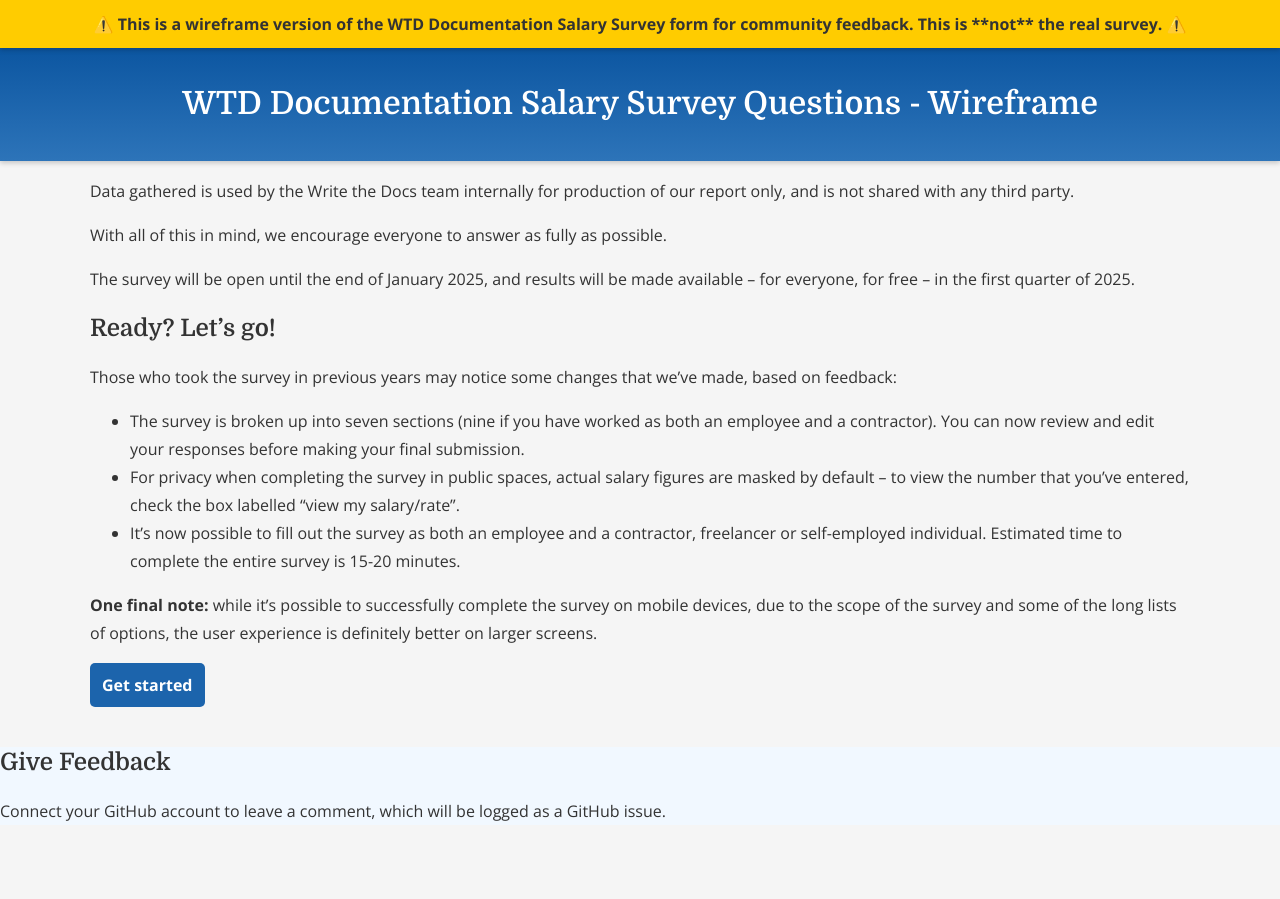
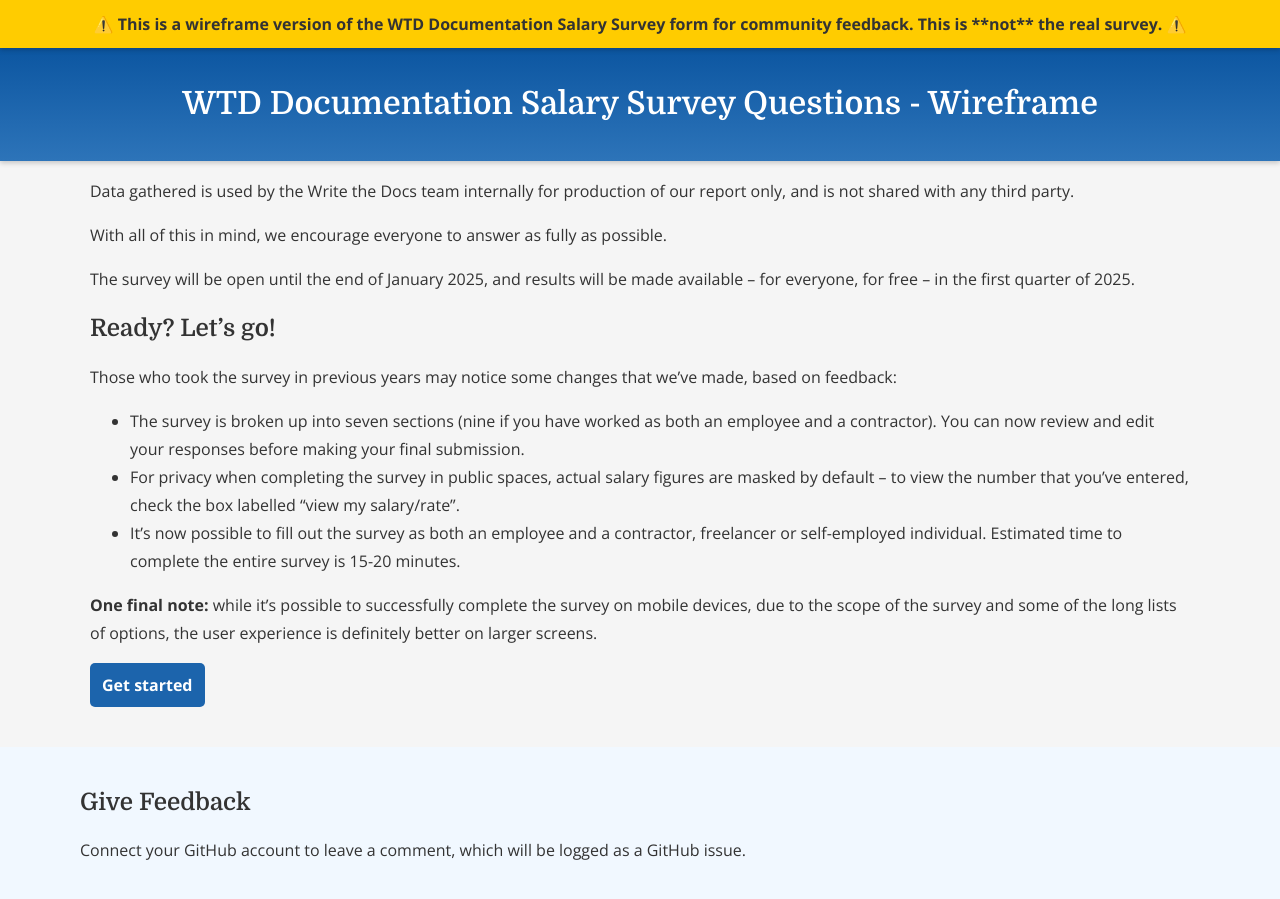
Before and after one commit to writethedocs/salary-survey, a Jekyll site: the page built from index.md, in a window 1280 px wide and 900 px high, scrolled down 972 px. Built offline with Jekyll 4.4.1, drawn with Linux system fonts in a browser that asks for light colours; comment, search, counter and statistics services are not loaded; before the commit the page ends 1813 px from its top, so only the background shows below that.

Commit message:
test preview deploy

```diff
--- a/_layouts/default.html
+++ b/_layouts/default.html
@@ -18,7 +18,7 @@
     <main>
         {{ content | convert_callouts }}
     </main>
-    <footer style="margin-top:40px;background-color:#f1f8ff;">
+    <footer style="margin-top:40px;background-color:#f1f8ff;padding:20px 80px">
         <div style="width: 100%; max-width: 1100px">
             <h2>Give Feedback</h2>
             <p>Connect your GitHub account to leave a comment, which will be logged as a GitHub issue. </p>
```
